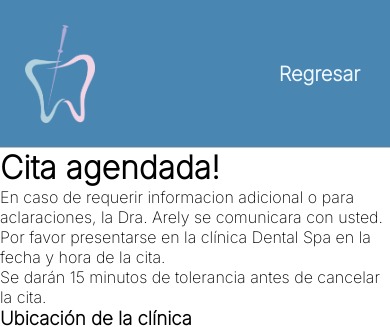
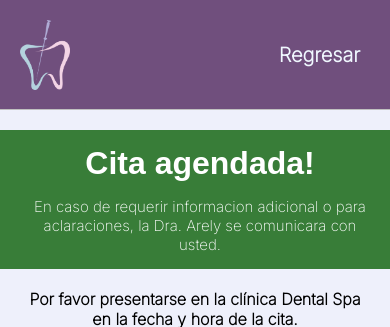
Before and after one commit to JcDiaz5/Dr-Arely-Website, a Flask app: page /appointment in a window 390 px wide. Shown: the top 327 px of the page. Run offline with Flask 3, Linux system fonts and the light colour scheme; some web fonts are replaced.

Commit message:
Completed mobile styling.

```diff
--- a/static/css/style.css
+++ b/static/css/style.css
@@ -389,7 +385,7 @@
     }
 
     .navbar-background {
-        background-color: rgb(73, 134, 178);
+        background-color: rgb(112, 79, 125);
         width: 100%;
         border-bottom: .5px solid silver;
     }
@@ -415,8 +411,8 @@
     }
 
     .navbar-logo {
-        width: 70px;
-        padding: 25px 25px 20px;
+        width: 50px;
+        padding: 20px 20px 15px;
     }
 
 
@@ -565,4 +565,137 @@
         color: rgb(125, 96, 199);
     }
 
+/* ___________________________________________________________________________ */
+/* ________________________________BOOKING FORM_______________________________ */
+
+    .booking-bg {
+        background-color: rgb(238, 240, 251);
+        height: 100%;
+    }
+
+    .block-title {
+        text-align: center;
+        padding: 20px;
+        font-weight: bold;
+        color: rgb(88, 65, 96);
+        font-family: Arial, Helvetica, sans-serif;
+    }
+
+    .booking-form {
+        color: white;
+        background-color: rgb(120, 81, 134);
+        display: flex;
+        flex-direction: column;
+        gap: 20px;
+        padding: 30px;
+        margin: 10px 15px;
+        border: none;
+        border-radius: 15px;
+        box-shadow: 1px 1px 4px 2px gray;
+    }
+
+    .date-time {
+        display: flex;
+        flex-direction: column;
+        gap: 20px;
+    }
+
+    label {
+        font-weight: 800;
+        font-size: 18px;
+        border-bottom: 10px;
+    }
+
+    input {
+        font-size: 16px;
+        padding: 5px 10px;
+        border-radius: 10px;
+        width: 95%;
+        border: none;
+        margin-top: 10px;
+    }
+
+    .button-container {
+        display: flex;
+        justify-content: center;
+        margin-top: 10px;
+    }
+
+    button {
+        color: rgb(120, 81, 134);
+        background-color: rgb(217, 194, 226);
+        font-size: 18px;
+        padding: 10px;
+        margin: 0px auto;
+        border: none;
+        border-radius: 10px;
+        font-family: Arial, Helvetica, sans-serif;
+    }
+
+
+/* ___________________________________________________________________________ */
+/* ___________________________BOOKING CONFIRMATION____________________________ */
+
+.confirmation-msg-container {
+    background-color: rgb(56, 125, 56);
+    width: 100%;
+    padding: 5px;
+    margin: 20px 0px;
 }
+
+.confirmation-msg {
+    display: flex;
+    flex-direction: column;
+    text-align: center;
+    gap: 15px;
+    margin: 10px 20px;
+}
+.confirmation-msg h1 {
+    width: 100%;
+    color: white;
+    font-family: Arial, Helvetica, sans-serif;
+}
+
+.confirmation-msg p {
+    font-size: 15px;
+    color: white;
+}
+.instructions {
+    margin: 10px 20px;
+    font-size: 16px;
+    font-weight: 800;
+    text-align: center;
+}
+
+.small-print {
+    font-size: 14px;
+    padding: 5px 10px;
+    margin: 0px 20px;
+    background-color: rgb(253, 253, 212);
+    border: 1px dashed orange;
+    border-radius: 15px;
+    text-align: center;
+}
+
+.app-datetime {
+    margin: 20px;
+    list-style: none;
+    font-size: 25px;
+    text-align: center;
+}
+
+.details {
+    text-align: center;
+    font-size: 30px;
+    font-family: Arial, Helvetica, sans-serif;
+    font-weight: bold;
+}
+
+.map-block {
+    display: flex;
+    flex-direction: column;
+    gap: 15px;
+    text-align: center;
+}
+
+}
--- a/templates/booking_confirmation.html
+++ b/templates/booking_confirmation.html
@@ -24,9 +24,9 @@
         <div class="confirmation-msg-container">
             <div class="confirmation-msg">
                 <h1>Cita agendada!</h1>
-            <p>
-                En caso de requerir informacion adicional o para aclaraciones, la Dra. Arely se comunicara con usted.
-            </p>
+                <p>
+                    En caso de requerir informacion adicional o para aclaraciones, la Dra. Arely se comunicara con usted.
+                </p>
             </div>
         </div>
         <div class="appointment-confirmation-container">
@@ -40,10 +40,9 @@
                     </p>
                     <ul>
                         {% for detail in details %}
-                            <li>Nombre:<span class="details"> {{ detail.name }}</span></li>
-                            <li>Email:<span class="details"> {{ detail.email }}</span></li>
-                            <li>Teléfono:<span class="details"> {{ detail.phone }}</span></li>
-                            <li>Fecha de Cita:<span class="details"> {{ detail.date.strftime('%m/%d/%Y') }} {{ detail.time.strftime('%H:%M') }}</span></li>
+                            <li class="app-datetime">Datos de Cita: <br>
+                                <span class="details"> {{ detail.date.strftime('%m/%d/%Y') }} {{ detail.time.strftime('%H:%M') }}</span>
+                            </li>
                         {% endfor %}
                     </ul>
                 </div>
--- a/templates/booking_form.html
+++ b/templates/booking_form.html
@@ -31,7 +31,7 @@
                 {% endif %}
             {% endwith %}
         </div>
-        <form method="post" action="/book">
+        <form method="post" action="/book" class="booking-form">
             {{ form.csrf_token }}
             <div>
                 <label for="name">Nombre Completo:</label>
@@ -70,7 +70,7 @@
                     {% endfor %}
                 </div>
             </div>
-            <div>
+            <div class="button-container">
                 <button type="submit">Agendar</button>
             </div>
         </form>
```
Also changed, not shown: other parts of static/css/style.css (+34 -34 lines).
